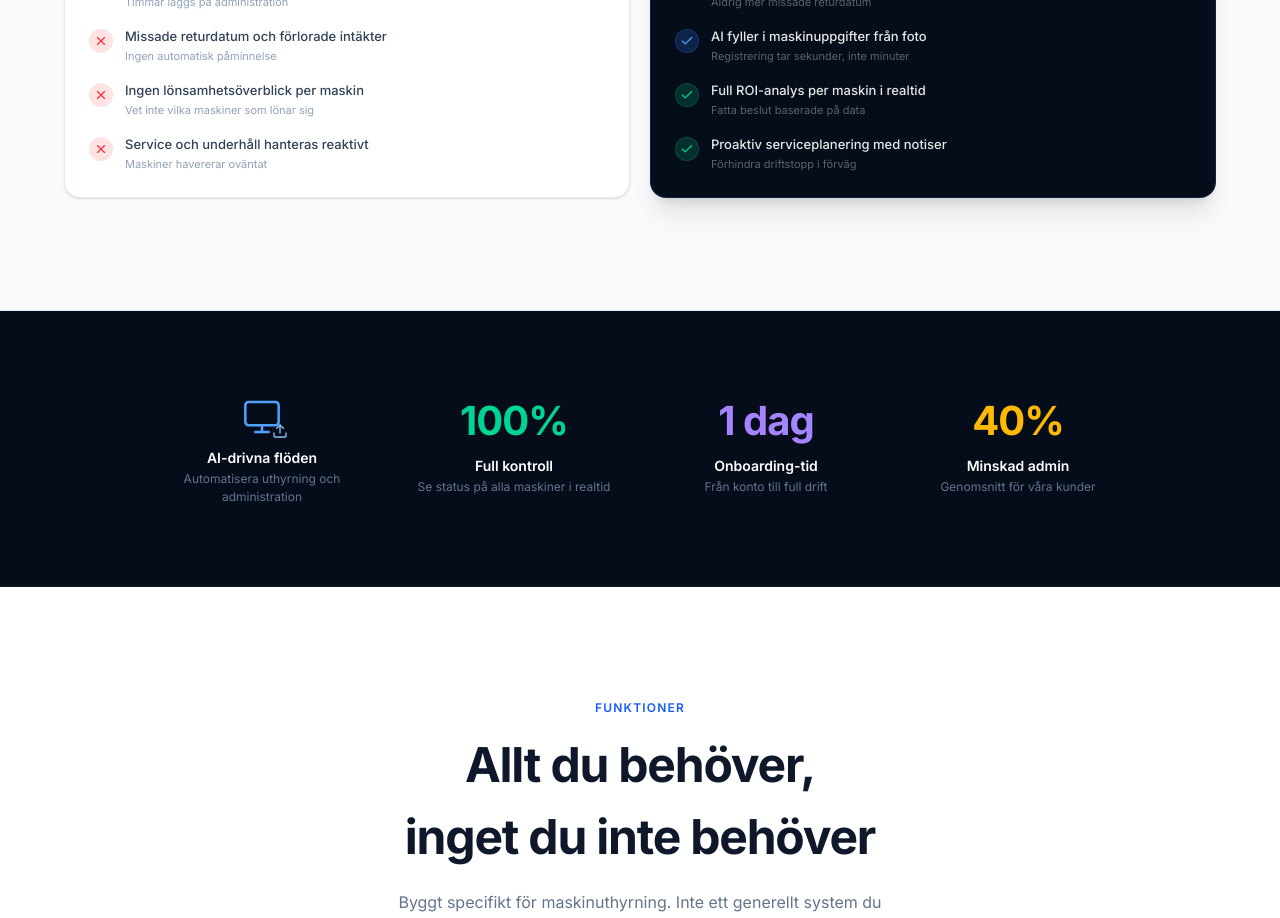
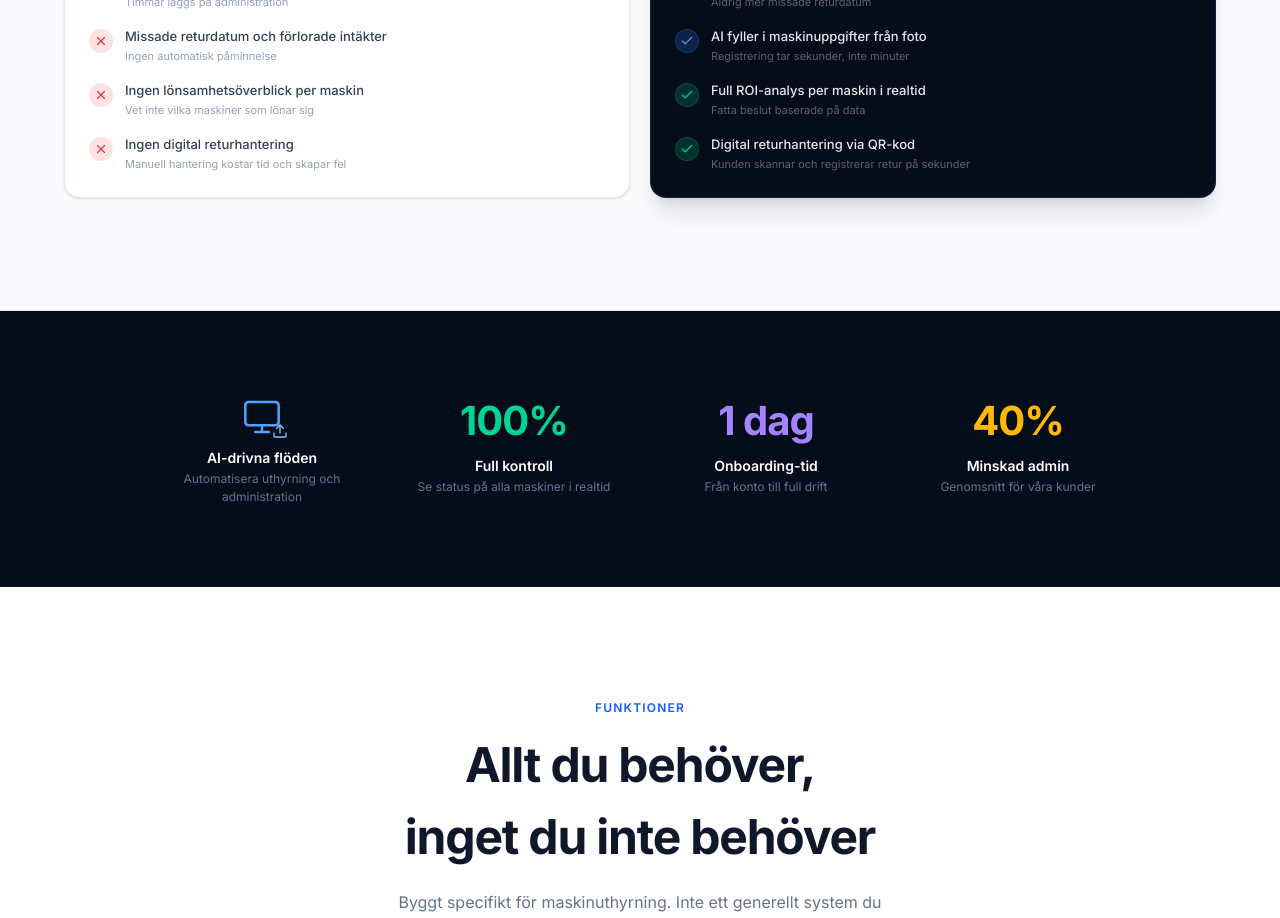
Before and after one commit to DavidWestlundcode/Fleetrent, a Next.js app: page / in a window 1280 px wide. Shown: the part 1860-2778 px from the top of the page. Built offline with nearby package versions, Linux system fonts and the light colour scheme.

Commit message:
Landing: replace service points with digital return handling

```diff
--- a/src/app/page.tsx
+++ b/src/app/page.tsx
@@ -532,7 +532,7 @@ export default function LandingPage() {
                     { icon: X, text: 'Telefonsamtal för varje lagerfråga och statusuppdatering', sub: 'Timmar läggs på administration' },
                     { icon: X, text: 'Missade returdatum och förlorade intäkter', sub: 'Ingen automatisk påminnelse' },
                     { icon: X, text: 'Ingen lönsamhetsöverblick per maskin', sub: 'Vet inte vilka maskiner som lönar sig' },
-                    { icon: X, text: 'Service och underhåll hanteras reaktivt', sub: 'Maskiner havererar oväntat' },
+                    { icon: X, text: 'Ingen digital returhantering', sub: 'Manuell hantering kostar tid och skapar fel' },
                   ].map(({ icon: Icon, text, sub }) => (
                     <div key={text} className="flex gap-3">
                       <div className="w-6 h-6 rounded-full bg-red-100 flex items-center justify-center shrink-0 mt-0.5">
@@ -561,7 +561,7 @@ export default function LandingPage() {
                     { icon: Check, text: 'Automatiska notiser och påminnelser', sub: 'Aldrig mer missade returdatum', color: 'bg-emerald-500/20 text-emerald-400 border border-emerald-500/20' },
                     { icon: Check, text: 'AI fyller i maskinuppgifter från foto', sub: 'Registrering tar sekunder, inte minuter', color: 'bg-blue-500/20 text-blue-400 border border-blue-500/20' },
                     { icon: Check, text: 'Full ROI-analys per maskin i realtid', sub: 'Fatta beslut baserade på data', color: 'bg-emerald-500/20 text-emerald-400 border border-emerald-500/20' },
-                    { icon: Check, text: 'Proaktiv serviceplanering med notiser', sub: 'Förhindra driftstopp i förväg', color: 'bg-emerald-500/20 text-emerald-400 border border-emerald-500/20' },
+                    { icon: Check, text: 'Digital returhantering via QR-kod', sub: 'Kunden skannar och registrerar retur på sekunder', color: 'bg-emerald-500/20 text-emerald-400 border border-emerald-500/20' },
                   ].map(({ icon: Icon, text, sub, color }) => (
                     <div key={text} className="flex gap-3">
                       <div className={`w-6 h-6 rounded-full flex items-center justify-center shrink-0 mt-0.5 ${color}`}>
```
